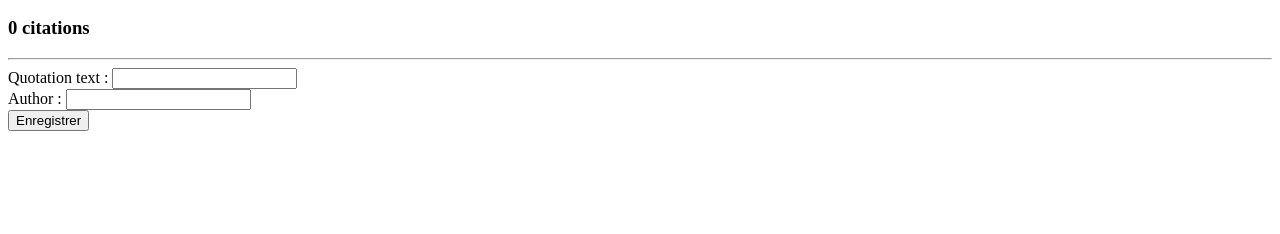
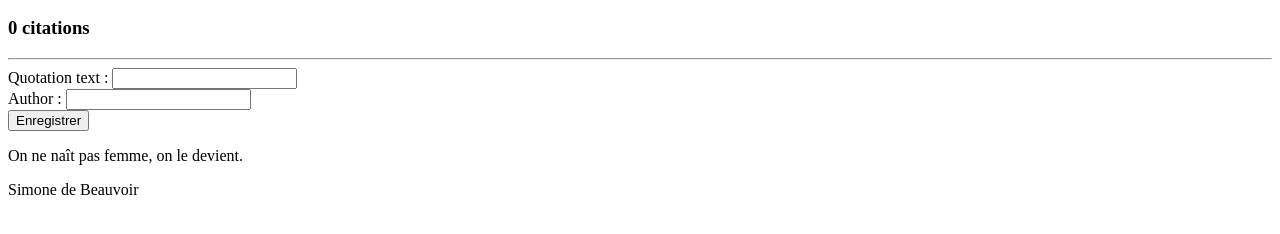
Before and after one commit to Xinzhu99/quotations-app, a plain HTML site: page index.html in a window 1280 px wide. Shown: the part 110-344 px from the top of the page. Drawn offline with Linux system fonts and the light colour scheme.

Commit message:
firs quote added

```diff
--- a/index.html
+++ b/index.html
@@ -23,5 +23,10 @@
         <button id="submitBtn">Enregistrer</button>
     </form>
 
+    <div id=""quote-list>
+        <p class="text">On ne naît pas femme, on le devient.</p>
+        <p class ="author">Simone de Beauvoir</p>
+    </div>
+
 </body>
 </html>
```
